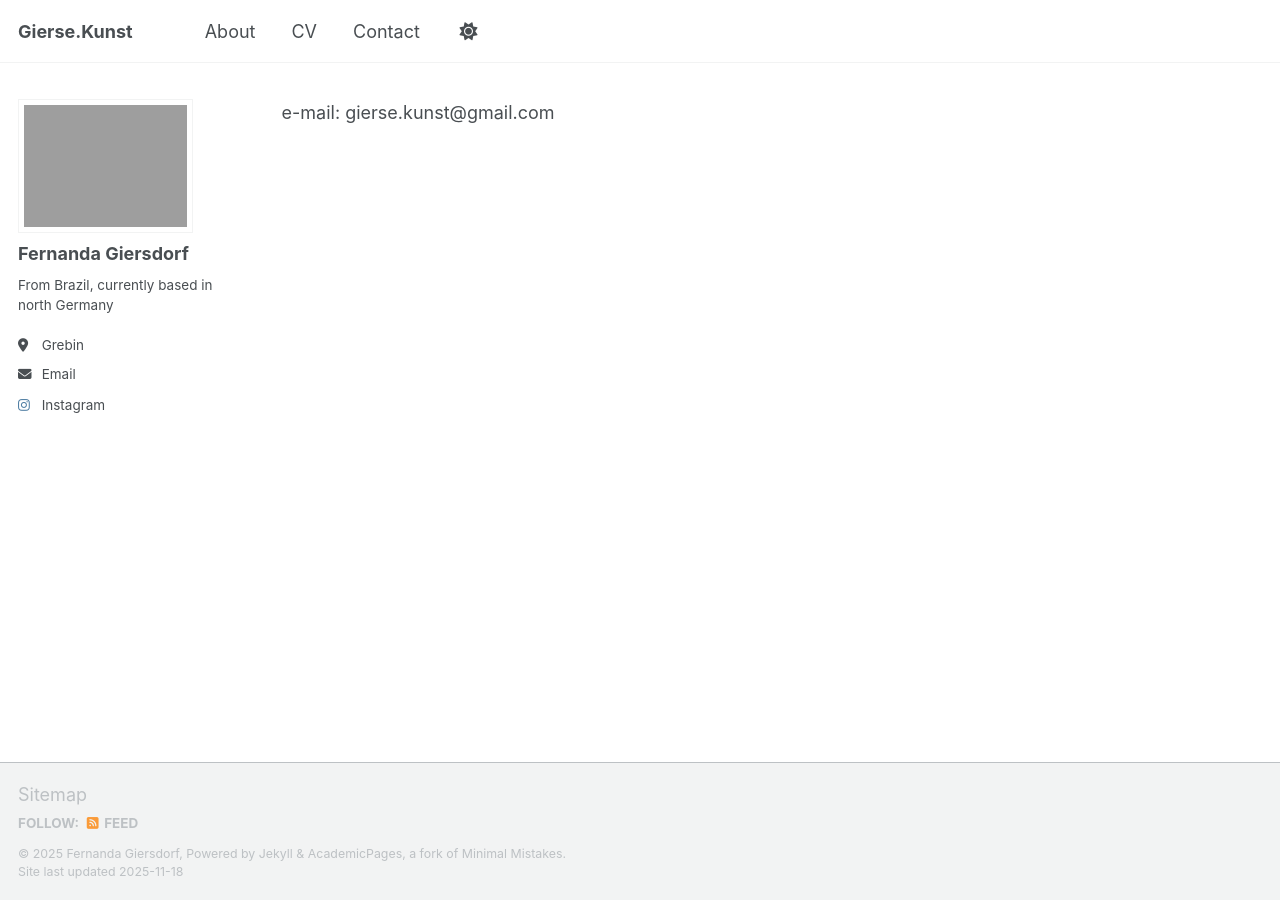
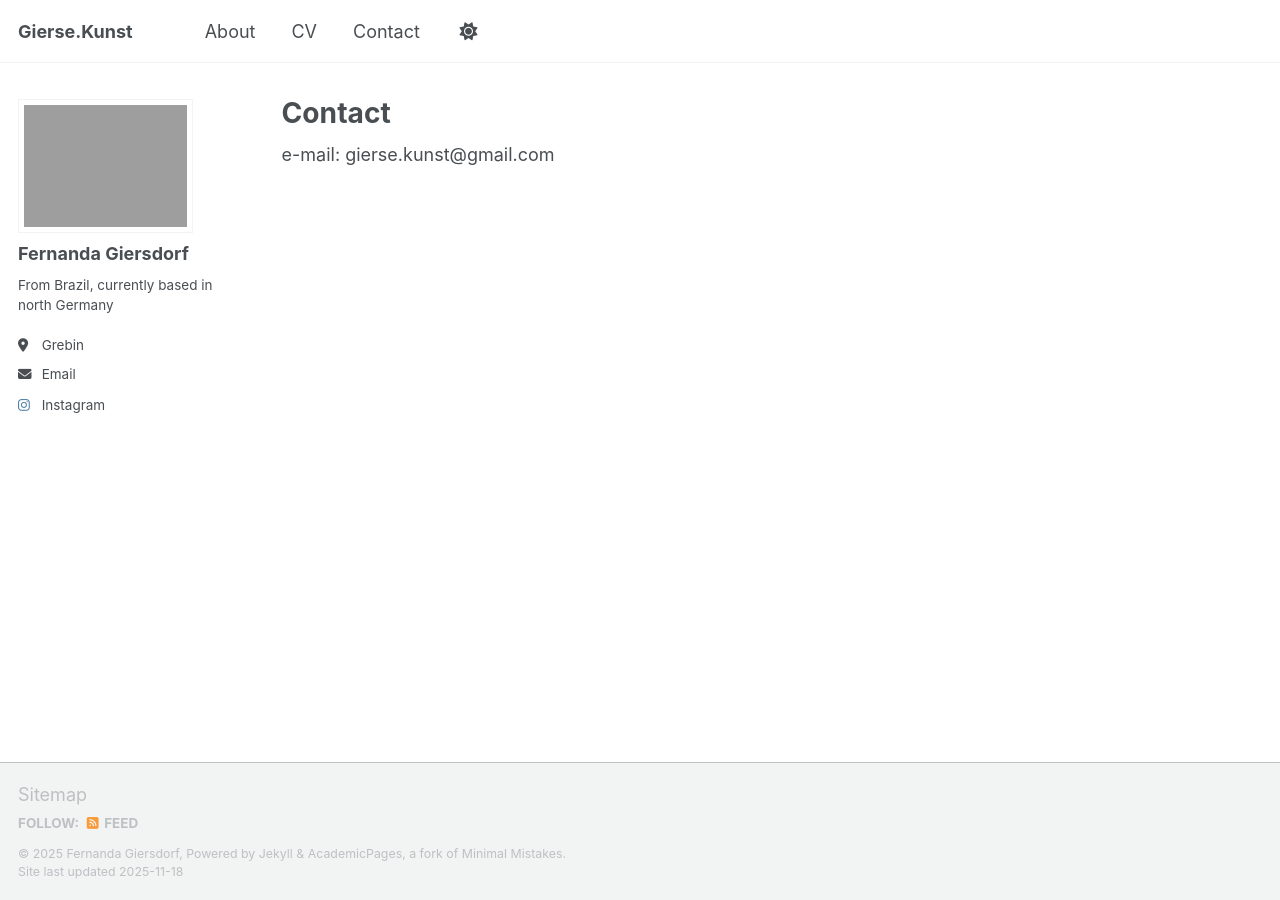
Before and after one commit to giersekunst/giersekunst.github.io, a Jekyll site: the page built from _pages/contact.md, in a window 1280 px wide. Built offline with Jekyll 4.4.1, drawn with Linux system fonts in a browser that asks for light colours; our own code applies the rules of GitHub Pages for plain Markdown files; a script that is not in the unit is left out.

Commit message:
Update contact.md

```diff
--- a/_pages/contact.md
+++ b/_pages/contact.md
@@ -1 +1,7 @@
+---
+permalink: /contact/
+title: "Contact"
+author_profile: true
+
+---
 e-mail: gierse.kunst@gmail.com
```
